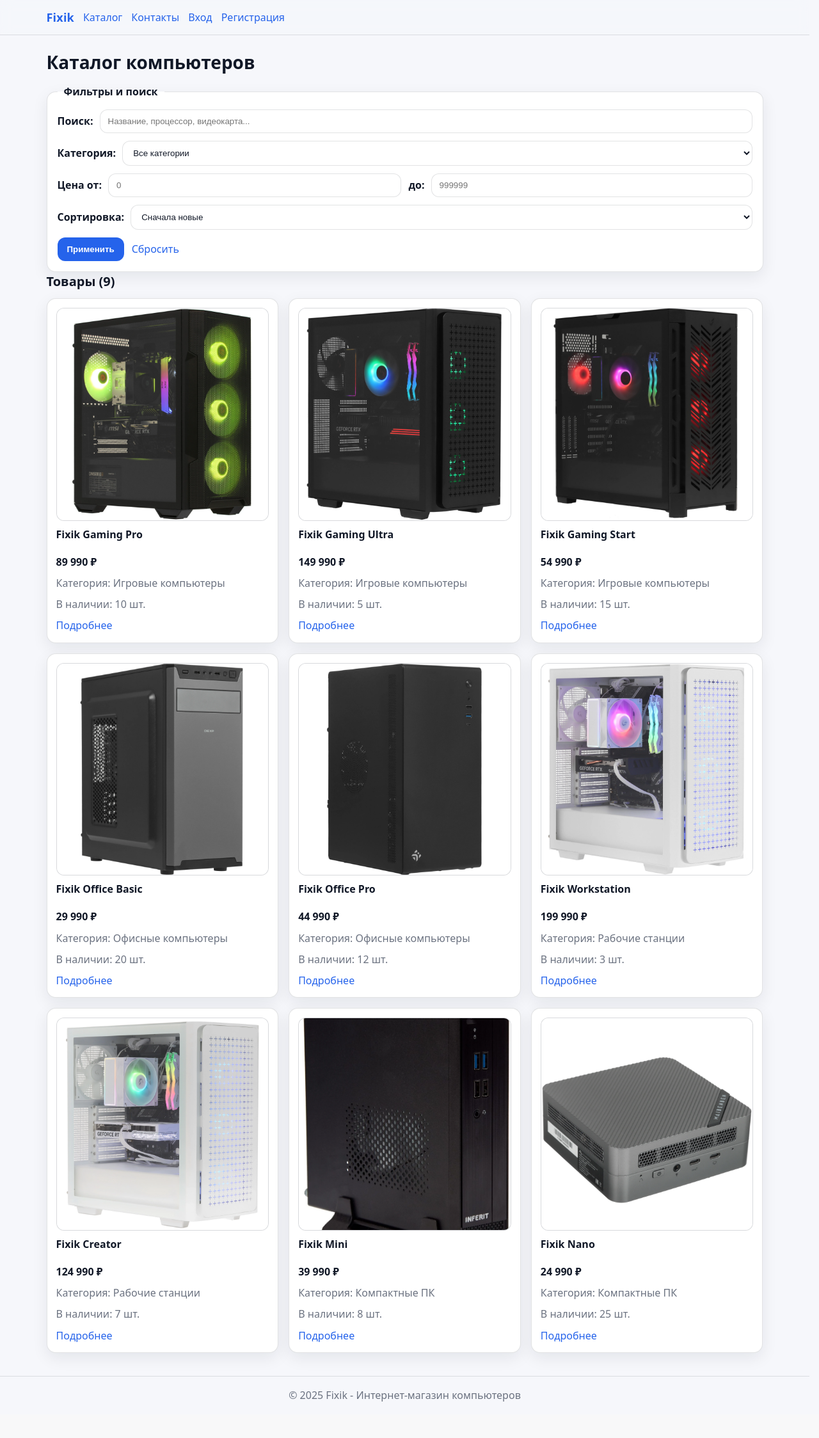
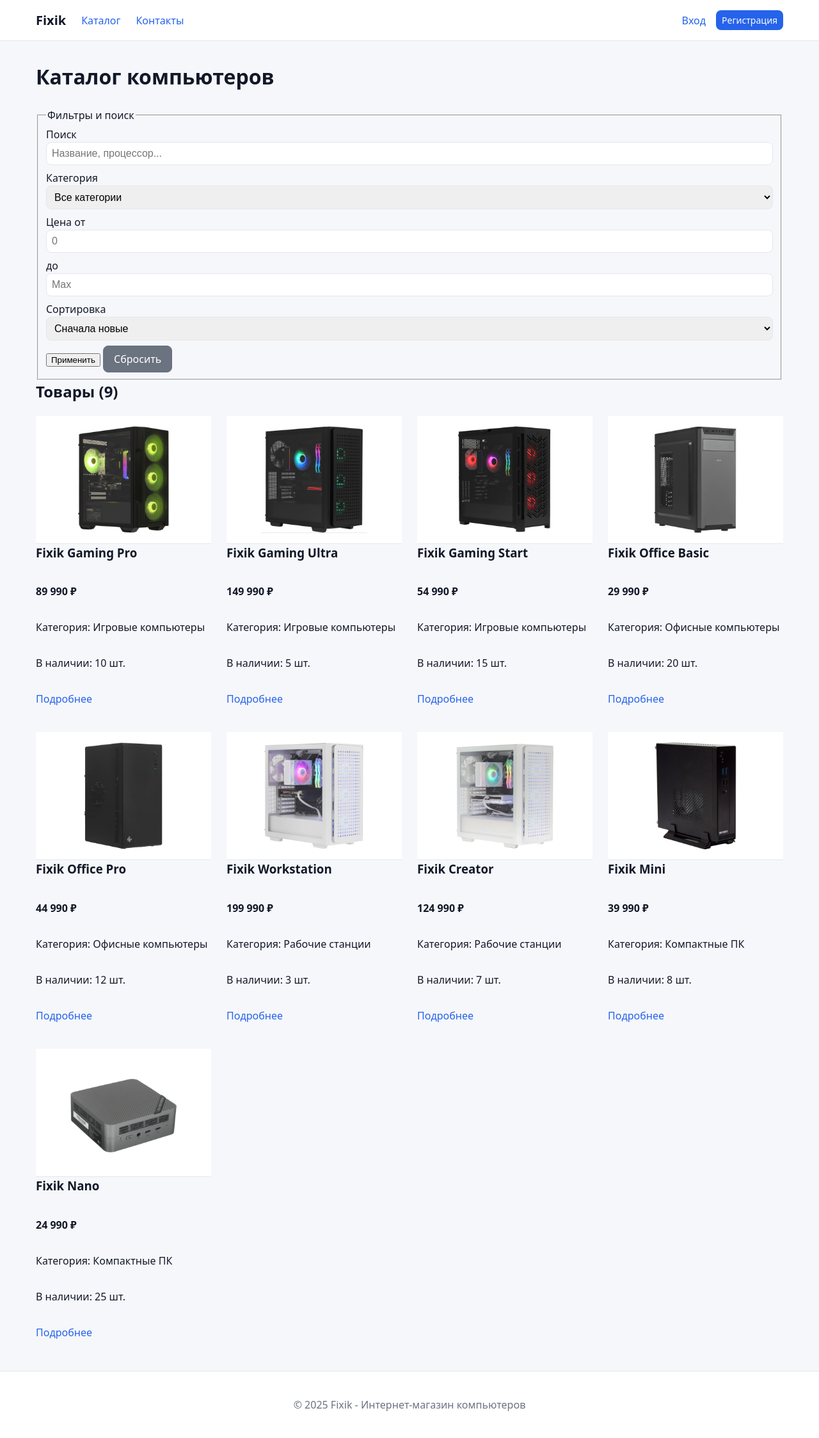
Before and after one commit to ARKADIY3/wildlife-store, a PHP site: page /catalog.php in a window 1280 px wide. Shown: the whole page at 64% size. Before the commit the page ends 2190 px from the top, so only its background shows below. Run offline with PHP 8.4, Linux system fonts and the light colour scheme; data comes from the database, SQL or seed files in the repository.

Commit message:
Auto-sync after agent response

```diff
--- a/catalog.php
+++ b/catalog.php
@@ -69,11 +69,12 @@
 <form method="GET" class="filters-form">
     <fieldset>
         <legend>Фильтры и поиск</legend>
-        <p>
-            <label>Поиск: <input type="text" name="search" value="<?php echo htmlspecialchars($search); ?>" placeholder="Название, процессор, видеокарта..."></label>
-        </p>
-        <p>
-            <label>Категория:
+        <div class="filters-grid">
+            <label>Поиск
+                <input type="text" name="search" value="<?php echo htmlspecialchars($search); ?>" placeholder="Название, процессор...">
+            </label>
+
+            <label>Категория
                 <select name="category">
                     <option value="0">Все категории</option>
                     <?php while ($cat = $categories->fetch_assoc()): ?>
@@ -81,25 +82,32 @@
                             <?php echo htmlspecialchars($cat['name']); ?>
                         </option>
                     <?php endwhile; ?>
-            </select></label>
-        </p>
-        <p>
-            <label>Цена от: <input type="number" name="min_price" value="<?php echo $min_price > 0 ? $min_price : ''; ?>" placeholder="0"></label>
-            <label>до: <input type="number" name="max_price" value="<?php echo $max_price > 0 ? $max_price : ''; ?>" placeholder="999999"></label>
-        </p>
-        <p>
-            <label>Сортировка:
+                </select>
+            </label>
+
+            <div class="price-range">
+                <label>Цена от
+                    <input type="number" name="min_price" value="<?php echo $min_price > 0 ? $min_price : ''; ?>" placeholder="0">
+                </label>
+                <label>до
+                    <input type="number" name="max_price" value="<?php echo $max_price > 0 ? $max_price : ''; ?>" placeholder="Max">
+                </label>
+            </div>
+
+            <label>Сортировка
                 <select name="sort">
                     <option value="newest" <?php echo $sort === 'newest' ? 'selected' : ''; ?>>Сначала новые</option>
                     <option value="price_asc" <?php echo $sort === 'price_asc' ? 'selected' : ''; ?>>Цена: по возрастанию</option>
                     <option value="price_desc" <?php echo $sort === 'price_desc' ? 'selected' : ''; ?>>Цена: по убыванию</option>
                     <option value="name" <?php echo $sort === 'name' ? 'selected' : ''; ?>>По названию</option>
-            </select></label>
-        </p>
-        <p>
+                </select>
+            </label>
+
+            <div class="filters-actions">
                 <button type="submit">Применить</button>
-            <a href="catalog.php">Сбросить</a>
-        </p>
+                <a href="catalog.php" class="btn" style="background: var(--muted); border-color: var(--muted);">Сбросить</a>
+            </div>
+        </div>
     </fieldset>
 </form>
 
--- a/includes/header.php
+++ b/includes/header.php
@@ -15,359 +15,218 @@
             --card: #ffffff;
             --text: #111827;
             --muted: #6b7280;
-            --border: rgba(17, 24, 39, 0.12);
-            --shadow: 0 8px 24px rgba(17, 24, 39, 0.08);
+            --border: #e5e7eb;
+            --shadow: 0 4px 6px -1px rgba(0, 0, 0, 0.1), 0 2px 4px -1px rgba(0, 0, 0, 0.06);
             --primary: #2563eb;
-            --primary-600: #1d4ed8;
-            --danger: #b91c1c;
-            --success: #047857;
-            --radius: 14px;
+            --primary-hover: #1d4ed8;
+            --danger: #dc2626;
+            --success: #059669;
+            --radius: 8px;
         }
 
         * { box-sizing: border-box; }
-        html { scrollbar-gutter: stable; }
 
         body {
             margin: 0;
-            font-family: system-ui, -apple-system, Segoe UI, Roboto, Arial, sans-serif;
+            font-family: system-ui, -apple-system, sans-serif;
             background: var(--bg);
             color: var(--text);
-            line-height: 1.45;
+            line-height: 1.5;
+            display: flex;
+            flex-direction: column;
+            min-height: 100vh;
         }
 
-        body.site {
-            min-height: 100vh;
-            display: flex;
-            flex-direction: column;
+        a { color: var(--primary); text-decoration: none; transition: color 0.2s; }
+        a:hover { color: var(--primary-hover); }
+
+        .container {
+            width: 100%;
+            max-width: 1200px;
+            margin: 0 auto;
+            padding: 0 1rem;
         }
 
-        main.container { flex: 1; }
-
-        img { max-width: 100%; height: auto; display: block; }
-
-        a { color: var(--primary); text-decoration: none; }
-        a:hover { color: var(--primary-600); text-decoration: underline; }
-
-        .container {
-            width: min(1120px, calc(100% - 32px));
-            margin-inline: auto;
-        }
-
+        /* Header */
         .site-header {
+            background: var(--card);
+            border-bottom: 1px solid var(--border);
+            padding: 1rem 0;
             position: sticky;
             top: 0;
-            z-index: 10;
-            background: rgba(246, 247, 251, 0.9);
-            backdrop-filter: blur(10px);
-            border-bottom: 1px solid var(--border);
+            z-index: 50;
         }
 
         .nav {
             display: flex;
             align-items: center;
+            gap: 1.5rem;
             flex-wrap: wrap;
-            gap: 10px 14px;
-            padding: 14px 0;
         }
 
-        .nav strong { font-size: 18px; letter-spacing: 0.2px; }
+        .nav strong { font-size: 1.25rem; color: var(--text); }
+        .nav-right { margin-left: auto; display: flex; gap: 1rem; align-items: center; }
 
-        main.container { padding: 22px 0 36px; }
+        /* Main Content */
+        main.container {
+            padding-top: 2rem;
+            padding-bottom: 2rem;
+            flex: 1;
+        }
 
-        h1 { font-size: 28px; margin: 0 0 14px; }
-        h2 { font-size: 20px; margin: 0 0 12px; }
-        h3 { font-size: 16px; margin: 0 0 10px; }
-        p { margin: 0 0 12px; }
+        h1, h2, h3 { margin-top: 0; }
+        h1 { font-size: 2rem; margin-bottom: 1.5rem; }
 
-        ul { margin: 0 0 12px; padding-left: 18px; }
-
+        /* Cards */
         .card {
             background: var(--card);
             border: 1px solid var(--border);
             border-radius: var(--radius);
             box-shadow: var(--shadow);
+            padding: 1.5rem;
         }
 
-        .card-pad { padding: 18px; }
-        .card + .card { margin-top: 16px; }
+        /* Buttons */
+        .btn {
+            display: inline-flex;
+            align-items: center;
+            justify-content: center;
+            padding: 0.5rem 1rem;
+            border-radius: var(--radius);
+            font-weight: 500;
+            cursor: pointer;
+            border: 1px solid transparent;
+            background-color: var(--primary);
+            color: white;
+            transition: all 0.2s;
+        }
+        .btn:hover { background-color: var(--primary-hover); color: white; text-decoration: none; }
+        .btn-outline { background: transparent; border-color: var(--border); color: var(--text); }
+        .btn-outline:hover { border-color: var(--primary); color: var(--primary); }
+        .btn-danger { background-color: var(--danger); }
+        .btn-danger:hover { background-color: #b91c1c; }
+        .btn-sm { padding: 0.25rem 0.5rem; font-size: 0.875rem; }
+        .btn-block { width: 100%; }
 
-        .form-card {
-            width: min(520px, 100%);
-            padding: 18px;
-            margin: 0 auto;
+        /* Forms */
+        .form-group { margin-bottom: 1rem; }
+        label { display: block; margin-bottom: 0.5rem; font-weight: 500; }
+        input[type="text"], input[type="email"], input[type="password"], input[type="number"], input[type="tel"], select, textarea {
+            width: 100%;
+            padding: 0.5rem;
+            border: 1px solid var(--border);
+            border-radius: var(--radius);
+            font-size: 1rem;
+            transition: border-color 0.2s;
+        }
+        input:focus, select:focus, textarea:focus {
+            outline: none;
+            border-color: var(--primary);
+            box-shadow: 0 0 0 3px rgba(37, 99, 235, 0.1);
         }
 
-        label { display: block; font-weight: 600; margin-bottom: 6px; }
+        /* Tables */
+        table {
+            width: 100%;
+            border-collapse: collapse;
+            background: var(--card);
+            border-radius: var(--radius);
+            overflow: hidden;
+            box-shadow: var(--shadow);
+            margin-bottom: 1rem;
+        }
+        th, td { padding: 0.75rem 1rem; text-align: left; border-bottom: 1px solid var(--border); }
+        th { background-color: #f9fafb; font-weight: 600; font-size: 0.875rem; text-transform: uppercase; color: var(--muted); }
+        tr:last-child td { border-bottom: none; }
+        tr:hover td { background-color: #f9fafb; }
 
-        input[type="text"],
-        input[type="email"],
-        input[type="password"],
-        input[type="number"],
-        input[type="tel"],
-        select,
-        textarea {
+        /* Alerts */
+        .alert { padding: 1rem; border-radius: var(--radius); margin-bottom: 1rem; }
+        .alert-success { background-color: #d1fae5; color: #065f46; }
+        .alert-error { background-color: #fee2e2; color: #991b1b; }
+
+        /* Products Grid */
+        .products-grid {
+            display: grid;
+            grid-template-columns: repeat(auto-fill, minmax(250px, 1fr));
+            gap: 1.5rem;
+        }
+        .product-card {
+            display: flex;
+            flex-direction: column;
+            height: 100%;
+            transition: transform 0.2s;
+        }
+        .product-card:hover { transform: translateY(-4px); }
+        .product-card img {
             width: 100%;
-            padding: 10px 12px;
-            border: 1px solid var(--border);
-            border-radius: 12px;
+            height: 200px;
+            object-fit: contain;
             background: #fff;
-            color: var(--text);
-            outline: none;
+            padding: 1rem;
+            border-bottom: 1px solid var(--border);
+        }
+        .product-content { padding: 1rem; flex: 1; display: flex; flex-direction: column; }
+        .product-title { font-weight: 600; margin-bottom: 0.5rem; font-size: 1.1rem; }
+        .product-price { font-weight: 700; color: var(--primary); font-size: 1.25rem; margin-top: auto; }
+        .product-meta { color: var(--muted); font-size: 0.875rem; margin-bottom: 0.5rem; }
+
+        /* Login Hint */
+        .hint-container { position: relative; display: inline-block; margin-top: 1rem; }
+        .hint-trigger {
+            cursor: help;
+            color: var(--muted);
+            border-bottom: 1px dashed var(--muted);
+        }
+        .hint-content {
+            display: none;
+            position: absolute;
+            bottom: 100%;
+            left: 50%;
+            transform: translateX(-50%);
+            background: #374151;
+            color: white;
+            padding: 0.75rem;
+            border-radius: var(--radius);
+            width: max-content;
+            max-width: 300px;
+            font-size: 0.875rem;
+            z-index: 100;
+            margin-bottom: 0.5rem;
+            box-shadow: var(--shadow);
+            text-align: left;
+        }
+        .hint-content::after {
+            content: '';
+            position: absolute;
+            top: 100%;
+            left: 50%;
+            margin-left: -5px;
+            border-width: 5px;
+            border-style: solid;
+            border-color: #374151 transparent transparent transparent;
+        }
+        .hint-container:hover .hint-content { display: block; }
+        .hint-content p { margin: 0.25rem 0; }
+
+        /* Catalog Filters */
+        .catalog-layout { display: flex; gap: 2rem; align-items: flex-start; }
+        .filters-sidebar { width: 250px; flex-shrink: 0; }
+        .catalog-content { flex: 1; }
+        @media (max-width: 768px) {
+            .catalog-layout { flex-direction: column; }
+            .filters-sidebar { width: 100%; }
         }
 
-        textarea { resize: vertical; }
-
-        input:focus, select:focus, textarea:focus {
-            border-color: rgba(37, 99, 235, 0.55);
-            box-shadow: 0 0 0 4px rgba(37, 99, 235, 0.12);
-        }
-
-        button {
-            appearance: none;
-            border: 1px solid rgba(37, 99, 235, 0.35);
-            background: var(--primary);
-            color: #fff;
-            border-radius: 12px;
-            padding: 10px 14px;
-            font-weight: 700;
-            cursor: pointer;
-        }
-
-        button:hover { background: var(--primary-600); }
-
-        fieldset {
-            border: 1px solid var(--border);
-            border-radius: var(--radius);
-            background: var(--card);
-            box-shadow: var(--shadow);
-            padding: 16px;
-        }
-
-        legend {
-            font-weight: 800;
-            padding: 0 10px;
-            max-width: 100%;
-        }
-
-        /* Каталог: фильтры и поиск */
-        .filters-form fieldset { margin: 0; }
-        .filters-form p { margin: 0 0 12px; display: flex; gap: 12px; flex-wrap: wrap; }
-        .filters-form p:last-child { margin-bottom: 0; align-items: center; }
-        .filters-form label {
-            margin: 0;
-            display: flex;
-            align-items: center;
-            gap: 10px;
-            flex: 1;
-            min-width: min(320px, 100%);
-            font-weight: 700;
-        }
-        .filters-form label input,
-        .filters-form label select { flex: 1; min-width: 180px; }
-
-        .products-grid {
-            display: grid;
-            grid-template-columns: repeat(3, minmax(0, 1fr));
-            gap: 16px;
-        }
-
-        @media (max-width: 980px) {
-            .products-grid { grid-template-columns: repeat(2, minmax(0, 1fr)); }
-        }
-
-        @media (max-width: 640px) {
-            .products-grid { grid-template-columns: 1fr; }
-        }
-
-        .product-card {
-            background: var(--card);
-            border: 1px solid var(--border);
-            border-radius: var(--radius);
-            box-shadow: var(--shadow);
-            overflow: hidden;
-            padding: 14px;
-            display: grid;
-            gap: 10px;
-        }
-
-        /* 1:1 для карточек товаров (index.php, catalog.php) */
-        .product-card img {
-            width: 100%;
-            aspect-ratio: 1 / 1;
-            object-fit: cover;
-            border-radius: 12px;
-            border: 1px solid var(--border);
-            background: #f3f4f6;
-        }
-
-        .product-card p { margin: 0; color: var(--muted); }
-        .product-card p strong { color: var(--text); }
-
-        .product-detail {
-            display: grid;
-            grid-template-columns: 420px 1fr;
-            gap: 16px;
-            align-items: start;
-        }
-
-        @media (max-width: 900px) {
-            .product-detail { grid-template-columns: 1fr; }
-        }
-
-        .product-image,
-        .product-info {
-            background: var(--card);
-            border: 1px solid var(--border);
-            border-radius: var(--radius);
-            box-shadow: var(--shadow);
-            padding: 16px;
-        }
-
-        .product-image img {
-            width: 100%;
-            border-radius: 12px;
-            border: 1px solid var(--border);
-            background: #f3f4f6;
-        }
-
-        /* Окно подробного просмотра: отступы и современный вид */
-        .product-info { display: grid; gap: 12px; }
-        .product-info h3 { margin: 6px 0 0; }
-        .product-info ul { margin: 0; }
-
-        .product-actions {
-            display: flex;
-            flex-wrap: wrap;
-            gap: 12px;
-            align-items: end;
-            margin-top: 6px;
-        }
-
-        .product-actions p { margin: 0; }
-        .product-actions label { margin: 0; }
-        .product-actions input[type="number"] { width: 160px; }
-
-        /* Таблицы */
-        table {
-            width: 100%;
-            border-collapse: separate;
-            border-spacing: 0;
-            overflow: hidden;
-            background: var(--card);
-            border: 1px solid var(--border);
-            border-radius: var(--radius);
-            box-shadow: var(--shadow);
-        }
-
-        th, td {
-            padding: 12px 12px;
-            border-bottom: 1px solid var(--border);
-            vertical-align: top;
-            text-align: left;
-        }
-
-        th {
-            background: #f3f4f6;
-            font-size: 13px;
-            text-transform: uppercase;
-            letter-spacing: 0.04em;
-            color: #374151;
-        }
-
-        tr:last-child td { border-bottom: none; }
-
-        @media (max-width: 760px) {
-            table { display: block; overflow-x: auto; }
-        }
-
-        .alert {
-            padding: 12px 14px;
-            border-radius: 12px;
-            border: 1px solid var(--border);
-            background: #fff;
-        }
-
-        .alert-error {
-            border-color: rgba(185, 28, 28, 0.25);
-            background: rgba(185, 28, 28, 0.06);
-            color: var(--danger);
-        }
-
-        .alert-success {
-            border-color: rgba(4, 120, 87, 0.25);
-            background: rgba(4, 120, 87, 0.07);
-            color: var(--success);
-        }
-
-        .hint {
-            display: inline-flex;
-            align-items: center;
-            gap: 8px;
-            position: relative;
-        }
-
-        .hint__badge {
-            width: 22px;
-            height: 22px;
-            border-radius: 999px;
-            border: 1px solid var(--border);
-            background: var(--card);
+        /* Footer */
+        .site-footer {
+            background: white;
+            border-top: 1px solid var(--border);
+            padding: 1.5rem 0;
+            margin-top: auto;
             color: var(--muted);
-            display: grid;
-            place-items: center;
-            font-weight: 800;
-            cursor: default;
-            user-select: none;
-        }
-
-        .hint__content {
-            position: absolute;
-            left: 0;
-            top: calc(100% + 10px);
-            width: max-content;
-            max-width: min(520px, calc(100vw - 32px));
-            padding: 12px 14px;
-            background: var(--card);
-            border: 1px solid var(--border);
-            border-radius: 12px;
-            box-shadow: var(--shadow);
-            color: var(--text);
-            display: none;
-        }
-
-        .hint:hover .hint__content { display: block; }
-        .hint__content div { margin: 6px 0; color: var(--muted); }
-        .hint__content strong { color: var(--text); }
-
-        /* Контакты: центр + вертикально */
-        .stack-center {
-            display: flex;
-            flex-direction: column;
-            gap: 16px;
-            align-items: center;
-        }
-
-        .stack-center > .card { width: min(760px, 100%); }
-
-        /* Логин/регистрация: центрирование */
-        .auth-page {
-            width: min(520px, 100%);
-            margin: 0 auto;
             text-align: center;
         }
-
-        .auth-page .hint { justify-content: center; }
-        .auth-page form { text-align: left; }
-        .auth-page .alert { text-align: left; }
-        .auth-links { text-align: center; }
-
-        .site-footer {
-            border-top: 1px solid var(--border);
-            padding: 18px 0;
-            color: var(--muted);
-        }
-
-        .site-footer p { margin: 0; text-align: center; }
     </style>
 </head>
 <body class="site">
@@ -377,18 +236,21 @@
             <a href="/Fixik/index.php"><strong>Fixik</strong></a>
             <a href="/Fixik/catalog.php">Каталог</a>
             <a href="/Fixik/contact.php">Контакты</a>
+
+            <div class="nav-right">
                 <?php if (isset($_SESSION['user_id'])): ?>
                     <a href="/Fixik/cart.php">Корзина</a>
                     <a href="/Fixik/orders.php">Мои заказы</a>
                     <?php if (isset($_SESSION['role']) && $_SESSION['role'] === 'admin'): ?>
-                    <a href="/Fixik/admin/index.php">Админ-панель</a>
+                        <a href="/Fixik/admin/index.php" class="btn btn-sm btn-outline">Админ-панель</a>
                     <?php endif; ?>
-                <span style="color: var(--muted);">Привет, <?php echo htmlspecialchars($_SESSION['username']); ?>!</span>
-                <a href="/Fixik/logout.php">Выход</a>
+                    <span style="color: var(--muted); font-size: 0.9rem;">Привет, <?php echo htmlspecialchars($_SESSION['username']); ?>!</span>
+                    <a href="/Fixik/logout.php" style="color: var(--danger);">Выход</a>
                 <?php else: ?>
                     <a href="/Fixik/login.php">Вход</a>
-                <a href="/Fixik/register.php">Регистрация</a>
+                    <a href="/Fixik/register.php" class="btn btn-sm">Регистрация</a>
                 <?php endif; ?>
+            </div>
         </nav>
     </div>
 </header>
--- a/index.php
+++ b/index.php
@@ -21,6 +21,8 @@
 <?php endwhile; ?>
 </div>
 
-<p><a href="catalog.php">Смотреть весь каталог</a></p>
+<div style="text-align: center; margin: 30px 0;">
+    <a href="catalog.php" class="btn">Смотреть весь каталог</a>
+</div>
 
 <?php include 'includes/footer.php'; ?>
--- a/login.php
+++ b/login.php
@@ -63,9 +63,9 @@
     <h1>Вход</h1>
 
     <p class="hint">
-        <span style="color: var(--muted);">Тестовые данные для входа</span>
         <span class="hint__badge">?</span>
         <span class="hint__content">
+            <div>Тестовые данные для входа</div>
             <div><strong>Админ:</strong> admin / 123456</div>
             <div><strong>Пользователь:</strong> user / 123456</div>
         </span>
```
Lines whose indentation alone changed are shown as unchanged.
